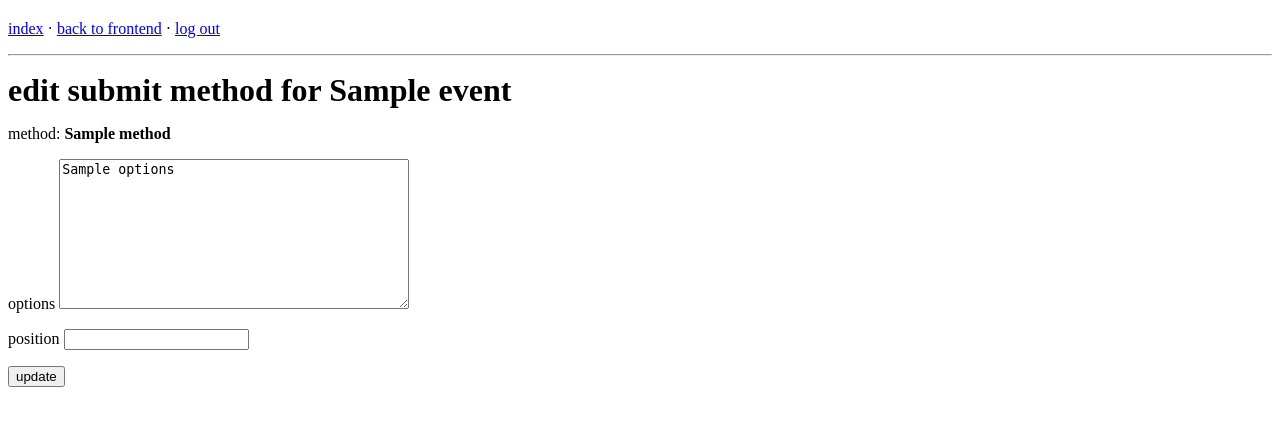
After one commit to pixelebbe/pixelebbe, a Flask app: template templates/admin/events/submit_methods/edit.html in a window 1280 px wide. The commit adds this page. Shown: the top 426 px of the page. Run offline with Flask 3, Linux system fonts and the light colour scheme; the template is opened without the code that fills it: most values are stand-ins (such as "Sample title", 1, 10 or a date in 2020); parts of the project's set-up code (start-up, migrations or seed data) failed here and were passed over.

Commit message:
Implement editing submit methods

```diff
--- a/database.py
+++ b/database.py
@@ -4,6 +4,7 @@ from PIL import ImageColor
 import random
 import hashlib
 import base64
+import json
 
 db = SQLAlchemy()
 fsqla.FsModels.set_db_info(db)
@@ -151,3 +152,6 @@ class EventSubmitOption(db.Model):
     options = db.Column(db.Text())
     active = db.Column(db.Boolean())
     order = db.Column(db.Integer())
+
+    def options_string(self):
+        return ", ".join(f"{k}={v}" for k, v in json.loads(self.options).items())
--- a/static/pixelebbe.css
+++ b/static/pixelebbe.css
@@ -65,3 +65,8 @@ img.ebbe {
     opacity: 0;
     cursor: default;
 }
+
+textarea {
+    min-width: 350px;
+    min-height: 150px;
+}
--- a/templates/admin/events/index.html
+++ b/templates/admin/events/index.html
@@ -14,6 +14,7 @@
                 <a href="{{ url_for('admin.event_set_pixel', event=event.slug) }}">set pixel</a>
                 {% if current_user.has_role('events') %} &middot;
                 <a href="{{ url_for('admin.event_overwrite', event=event.slug) }}">overwrite</a> &middot;
+                <a href="{{ url_for('admin.event_submit_methods', event=event.slug) }}">submit methods</a> &middot;
                 <a href="{{ url_for('admin.event_toggle_active', event=event.slug) }}">{{ 'deactivate' if event.active else 'activate' }}</a>
                 {% endif %}
             </li>
--- /dev/null
+++ b/templates/admin/events/submit_methods/edit.html
@@ -0,0 +1,20 @@
+{% extends "layouts/backend.html" %}
+{% block body %}
+    <h1>edit submit method for {{ event.title }}</h1>
+
+    <form action="" method="post">
+        <p>method: <strong>{{ option.method.title }}</strong></p>
+
+        <p>
+            <label for="options">options</label>
+            <textarea name="options" id="options">{{ option.options }}</textarea>
+        </p>
+
+        <p>
+            <label for="order">position</label>
+            <input id="order" name="order" type="number" value="{{ option.order }}">
+        </p>
+
+        <button type="submit">update</button>
+    </form>
+{% endblock %}
```
Also changed, not shown: admin_view.py (+24 -0 lines), templates/admin/events/submit_methods/index.html (added, +12 -0 lines).
